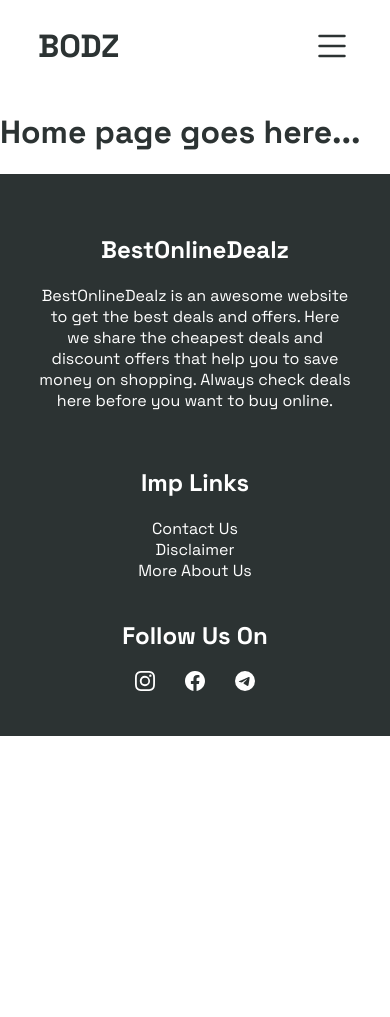
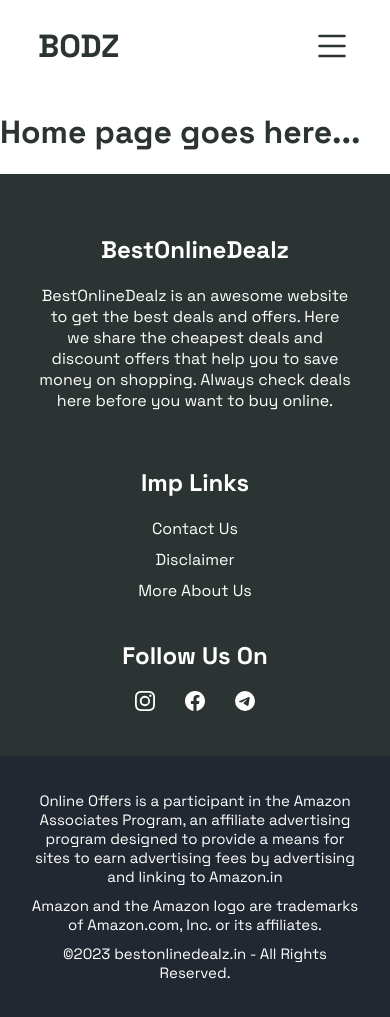
Before and after one commit to arush789/Best-Online-Dealz, a React (Vite) app: page / in a window 390 px wide. Before the commit the page ends 844 px from the top, so only its background shows below. Built offline with nearby package versions, Linux system fonts and the light colour scheme.

Commit message:
footer update

```diff
--- a/src/Components/Footer.jsx
+++ b/src/Components/Footer.jsx
@@ -4,6 +4,7 @@
 export default function Footer() {
     return (
         <footer>
+            <div className="footer-up">
                 <div>
                     <h2>BestOnlineDealz</h2>
                     <p>BestOnlineDealz is an awesome website to get the best deals and offers. Here we share the cheapest deals and discount offers that help you to save money on shopping. Always check deals here before you want to buy online.</p>
@@ -42,6 +43,20 @@
                         </li>
                     </ul>
                 </div>
+            </div>
+            <div className="footer-down">
+                <p>
+                    Online Offers is a participant in the Amazon Associates Program,
+                    an affiliate advertising program designed to provide a means for sites to
+                    earn advertising fees by advertising and linking to Amazon.in
+                </p>
+                <p>
+                    Amazon and the Amazon logo are trademarks of Amazon.com, Inc. or its affiliates.
+                </p>
+                <p>
+                    ©2023 bestonlinedealz.in - All Rights Reserved.
+                </p>
+            </div>
         </footer>
     )
 }
--- a/src/index.css
+++ b/src/index.css
@@ -104,7 +104,7 @@
     }
 
     .active-menu {
-        height: 80px;
+        height: 100px;
     }
 
     .mob-header-menu>ul {
@@ -113,17 +113,18 @@
         padding: 0;
         display: flex;
         flex-direction: column;
-        gap: 5px;
+        gap: 15px;
     }
 
     .mob-header-menu>ul>li>a {
         text-decoration: none;
         color: #2C3333;
+        font-size: 20px;
     }
 }
 
 /*> Footer */
-footer {
+.footer-up {
     background-color: #2C3333;
     color: #ffffff;
     display: flex;
@@ -131,25 +132,32 @@
     padding: 30px 0;
 }
 
-footer>div {
+.footer-up>div {
     width: 25%;
     padding: 10px 0;
     text-align: left;
 }
 
-footer>div>ul {
+.footer-up>div>ul {
     list-style: none;
     padding: 0;
     margin: 0;
 }
 
-footer>div>ul>li>a {
+.footer-up>div>ul>li>a {
     text-decoration: none;
     color: #ffffff;
     transition: 0.2s ease;
 }
 
+.imp-link-list {
+    display: flex;
+    flex-direction: column;
+    gap: 10px;
+}
+
 .imp-link-list>li>a:hover {
+    text-decoration: underline;
     color: #DDDDDD;
 }
 
@@ -166,13 +174,27 @@
     fill: #DDDDDD;
 }
 
+.footer-down {
+    background-color: #222831;
+    color: #ffffff;
+    padding: 0;
+    padding: 30px;
+    text-align: center;
+}
+
+.footer-down > p {
+    font-size: 15px;
+    margin: 0;
+    padding: 5px 0;
+}
+
 @media (max-width: 768px) {
-    footer {
+    .footer-up {
         flex-direction: column;
         align-items: center;
     }
 
-    footer>div {
+    .footer-up>div {
         width: 80%;
         text-align: center;
     }
```
Lines whose indentation alone changed are shown as unchanged.
